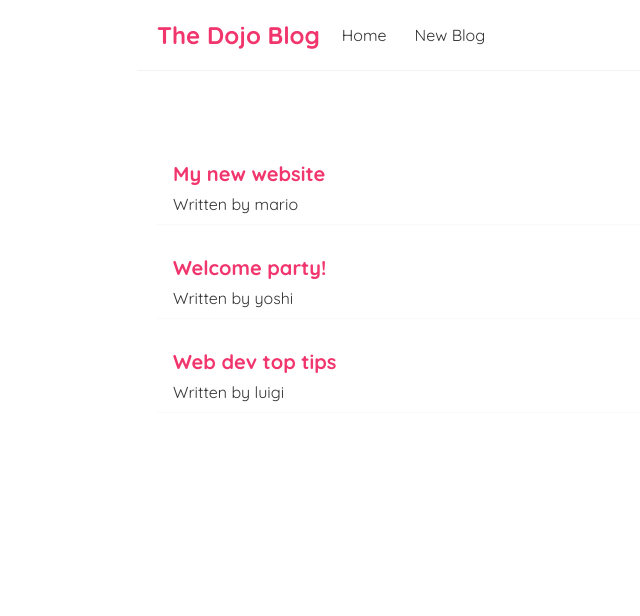
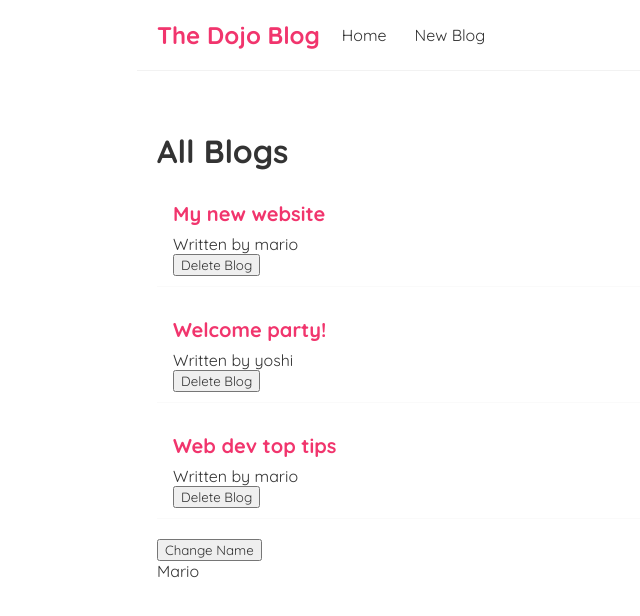
Before and after one commit to RandyNasuta/react-learn, a React (Create React App) app: page / in a window 1280 px wide. Shown: the top 616 px of the page, without its empty margins (183-823 px from the left). Built offline with nearby package versions, Linux system fonts and the light colour scheme.

Commit message:
chapter 15

```diff
--- /dev/null
+++ b/src/BlogList.js
@@ -0,0 +1,16 @@
+const BlogList = ({ blogs, title, handleDelete }) => {
+  return (
+    <div className="blog-list">
+      <h1>{title}</h1>
+      {blogs.map((blog) => (
+        <div className="blog-preview" key={blog.id}>
+          <h2>{blog.title}</h2>
+          <p>Written by {blog.author}</p>
+          <button onClick={() => handleDelete(blog.id)}>Delete Blog</button>
+        </div>
+      ))}
+    </div>
+  );
+};
+
+export default BlogList;
--- a/src/Home.js
+++ b/src/Home.js
@@ -1,4 +1,5 @@
-import { useState } from "react";
+import { useEffect, useState } from "react";
+import BlogList from "./BlogList";
 
 const Home = () => {
   //useState Hook
@@ -17,17 +18,26 @@ const Home = () => {
   const [blogs, setBlogs] = useState([
     { title: "My new website", body: "lorem ipsum...", author: "mario", id: 1 },
     { title: "Welcome party!", body: "lorem ipsum...", author: "yoshi", id: 2 },
-    { title: "Web dev top tips", body: "lorem ipsum...", author: "luigi", id: 3 },
+    { title: "Web dev top tips", body: "lorem ipsum...", author: "mario", id: 3 },
   ]);
+
+  const [name, setName] = useState("Mario");
+
+  const handleDelete = (id) => {
+    const newBlogs = blogs.filter((blog) => blog.id != id);
+    setBlogs(newBlogs);
+  };
+
+  useEffect(() => {
+    console.log("useEffect Ran");
+    console.log(name);
+  }, [name]);
 
   return (
     <div className="home">
-      {blogs.map((blog) => (
-        <div className="blog-preview">
-          <h2>{blog.title}</h2>
-          <p>Written by {blog.author}</p>
-        </div>
-      ))}
+      <BlogList blogs={blogs} title={"All Blogs"} handleDelete={handleDelete} />
+      <button onClick={() => setName("Luigi")}>Change Name</button>
+      <p>{name}</p>
     </div>
   );
 };
```
